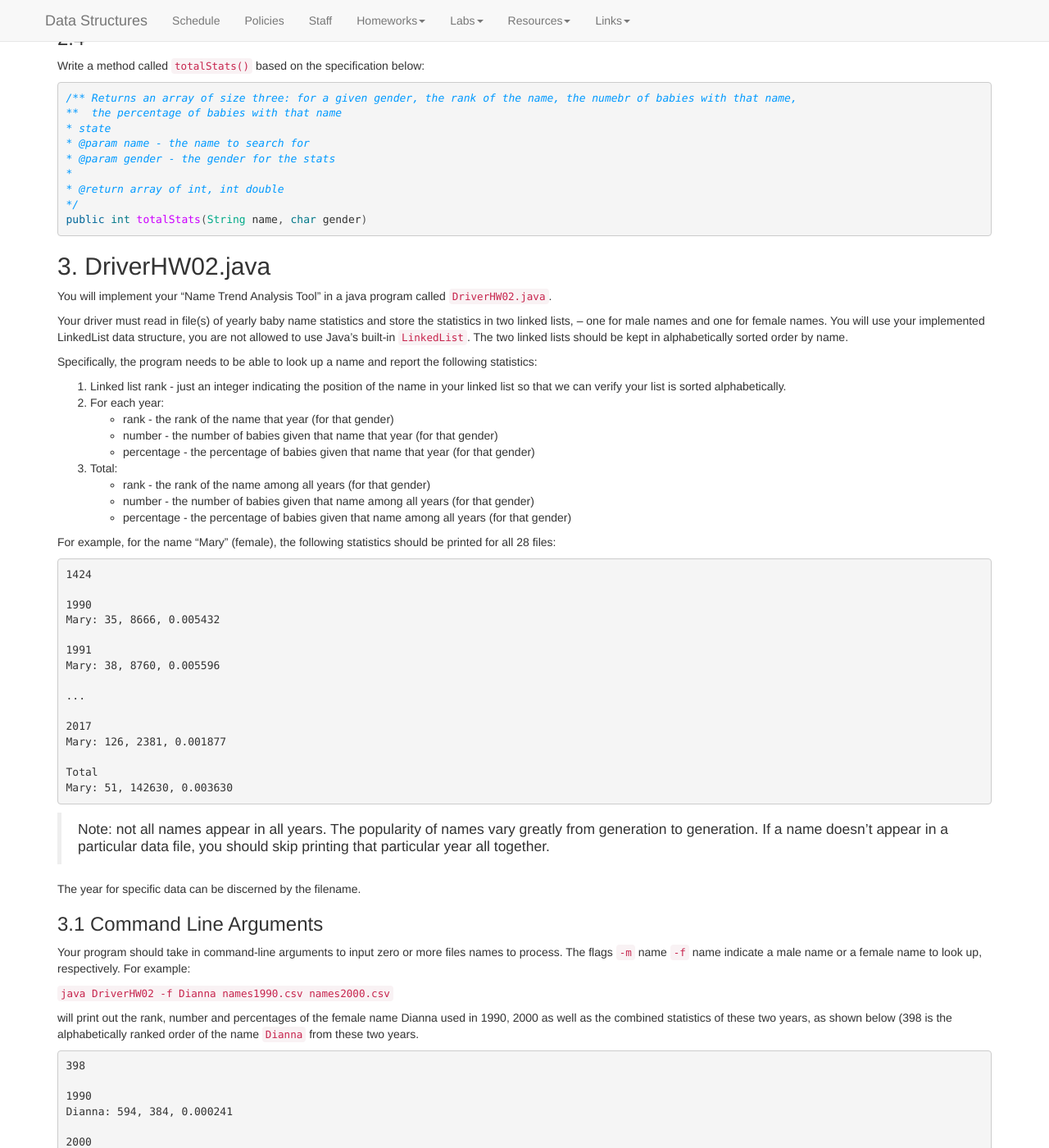
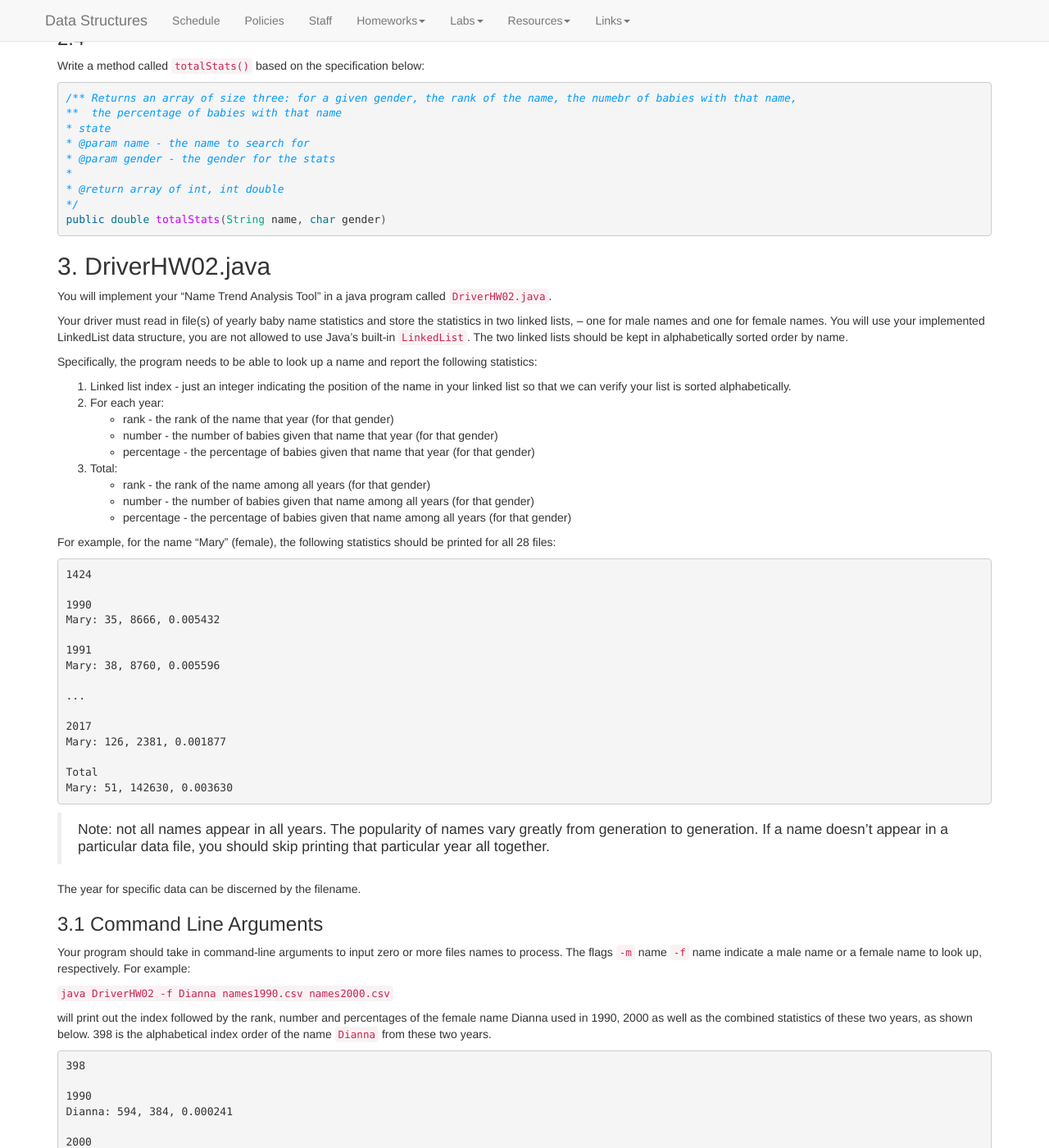
Before and after one commit to kalte0/BMC-CS-151.github.io, a Jekyll site: the page built from hws/HW02.md, in a window 1280 px wide and 1400 px high, scrolled down 1542 px. Shown: the whole window at 82% size. Built offline with Jekyll 4.4.1, drawn with Linux system fonts in a browser that asks for light colours; nearby versions of some CDN libraries; some of the changed text lies outside the part shown.

Commit message:
Update HW02.md

````diff
--- a/hws/HW02.md
+++ b/hws/HW02.md
@@ -108,7 +108,7 @@ README so that the TAs are aware.
 
 ### 2.2
 
-Write a method called `rank()` based on the specification below:
+Write a method called `index()` based on the specification below:
 
 ```java
 /** Returns an integer, indicating the position of the name in your
@@ -117,7 +117,7 @@ linked list. The position should be 1-indexed (meaning the first item should be
 * @param name - the name to search for
 * @return - the rank of the name in the LinkedList
 */
-public int rank(String name)
+public int index(String name)
 ```
 
 This method will help verify that the list is sorted alphabetically.
@@ -136,7 +136,7 @@ Write a method called `yearStats()` based on the specification below:
 *
 * @return array indicating the rank of the name that year, the number of babies given that name that year (for that gender), percentage - the percentage of babies given that name that year (for that gender)
 */
-public int[] yearStats(String name, int year, char gender)
+public double[] yearStats(String name, int year, char gender)
 ```
 
 ### 2.4
@@ -151,7 +151,7 @@ Write a method called `totalStats()` based on the specification below:
 *
 * @return array of int, int double
 */
-public int totalStats(String name, char gender)
+public double totalStats(String name, char gender)
 ```
 
 ## 3. DriverHW02.java
@@ -169,7 +169,7 @@ name.
 Specifically, the program needs to be able to look up a name and report the following
 statistics:
 
-1. Linked list rank - just an integer indicating the position of the name in your
+1. Linked list index - just an integer indicating the position of the name in your
 linked list so that we can verify your list is sorted alphabetically.
 2. For each year:
   -  rank - the rank of the name that year (for that gender)
@@ -220,9 +220,9 @@ look up, respectively. For example:
 
 ```java DriverHW02 -f Dianna names1990.csv names2000.csv```
 
-will print out the rank, number and percentages of the
+will print out the index followed by the rank, number and percentages of the
 female name Dianna used in 1990, 2000 as well as the combined statistics of these
-two years, as shown below (398 is the alphabetically ranked order of the name `Dianna`
+two years, as shown below. 398 is the alphabetical index order of the name `Dianna`
 from these two years.
 
 ```
````
Also changed, not shown: other parts of hws/HW02.md (+0 -4 lines).
